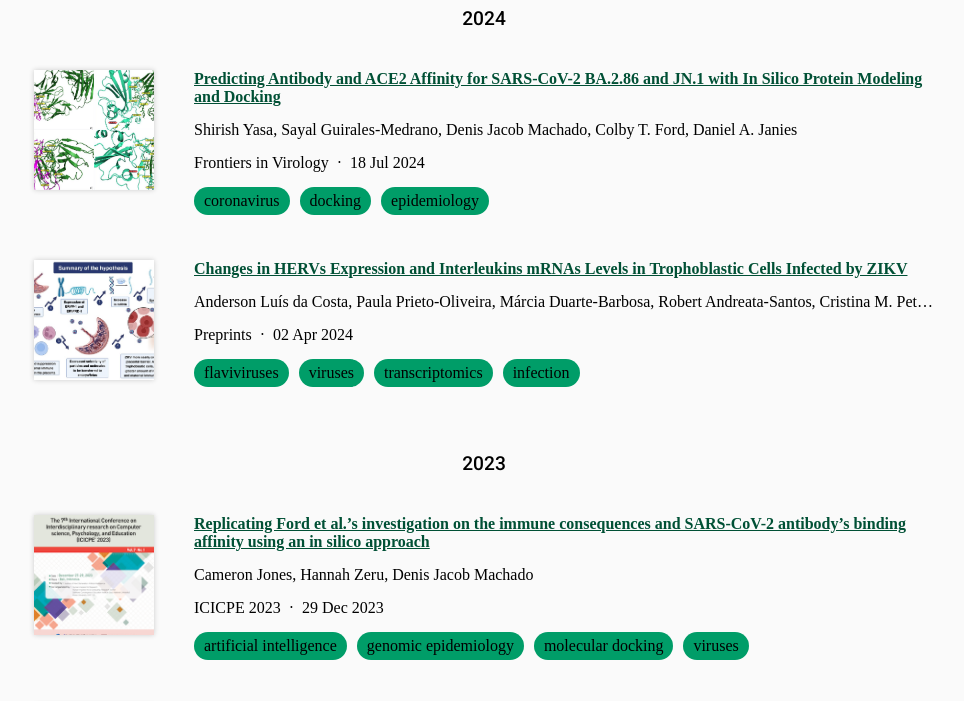
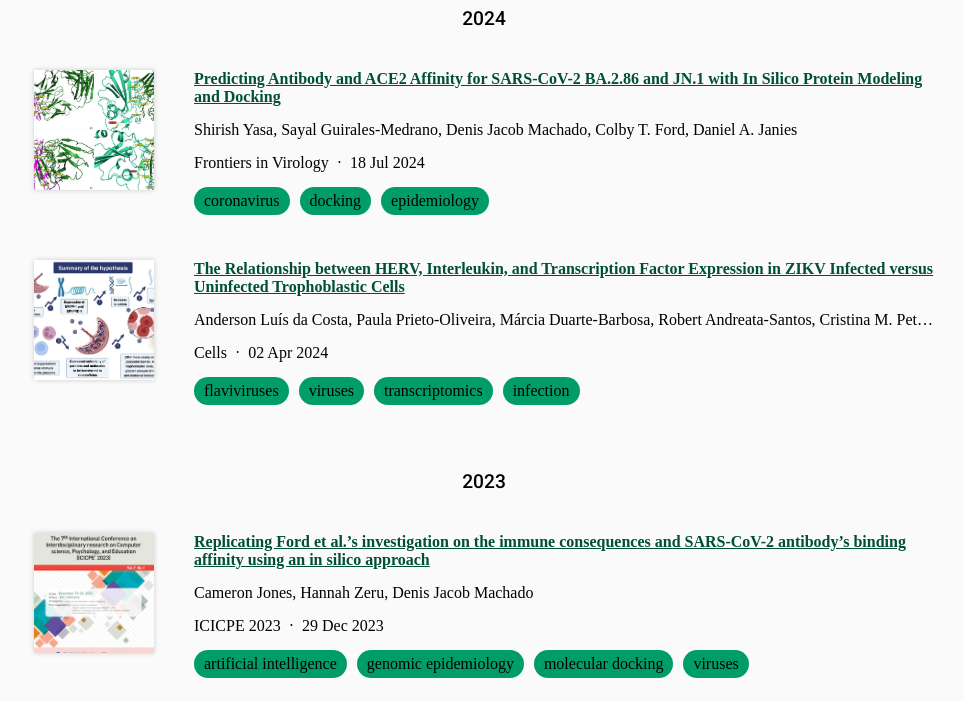
Before and after one commit to machadodj/machadodj.github.io, a Jekyll site: the page built from research/index.md, in a window 1280 px wide and 900 px high, scrolled down 893 px, cut to the strip 0-701 px from the top of the window. Shown: the whole strip, without its empty margins (156-1120 px from the left). Built offline with Jekyll 4.4.1, drawn with Linux system fonts in a browser that asks for light colours; nearby versions of some CDN libraries; some web fonts are replaced; part of the change alters nothing that is shown.

Commit message:
Generate citations

```diff
--- a/_data/citations.yaml
+++ b/_data/citations.yaml
@@ -1,6 +1,34 @@
 # DO NOT EDIT, GENERATED AUTOMATICALLY FROM SOURCES.YAML (AND ELSEWHERE)
 # See https://github.com/greenelab/lab-website-template/wiki/Citations
 
+- id: doi:10.3390/cells13171491
+  title: The Relationship between HERV, Interleukin, and Transcription Factor Expression
+    in ZIKV Infected versus Uninfected Trophoblastic Cells
+  authors:
+  - "Anderson Lu\xEDs da Costa"
+  - Paula Prieto-Oliveira
+  - "M\xE1rcia Duarte-Barbosa"
+  - Robert Andreata-Santos
+  - Cristina M. Peter
+  - Thamires Prolo
+  - Fernando Antoneli
+  - Maria Isabel V. G. de Carvalho
+  - "Ricardo Dur\xE3es-Carvalho"
+  - Marcelo Ribeiro da Silva Briones
+  - Juliana T. Maricato
+  - Paolo M. A. Zanotto
+  - Denis Jacob Machado
+  - Luiz Mario Ramos Janini
+  publisher: Cells
+  date: '2024-04-02'
+  link: https://doi.org/gt96hw
+  image: images/20240402_ZIKV.jpg
+  tags:
+  - flaviviruses
+  - viruses
+  - transcriptomics
+  - infection
+  _cache: be2f21fc9bdcaa91d63159cd5ef2f64b4317e58880270d915f21aafa492a7999
 - id: doi:10.3389/fviro.2024.1419276
   title: Predicting Antibody and ACE2 Affinity for SARS-CoV-2 BA.2.86 and JN.1 with
     In Silico Protein Modeling and Docking
@@ -19,34 +47,6 @@
   - docking
   - epidemiology
   _cache: 10ddb019b552505cdb4d702c968b0eb3f43658328c8ff88d248cde76902103ed
-- id: doi:10.20944/preprints202404.0232.v1
-  title: Changes in HERVs Expression and Interleukins mRNAs Levels in Trophoblastic
-    Cells Infected by ZIKV
-  authors:
-  - "Anderson Lu\xEDs da Costa"
-  - Paula Prieto-Oliveira
-  - "M\xE1rcia Duarte-Barbosa"
-  - Robert Andreata-Santos
-  - Cristina M. Peter
-  - Thamires Prolo
-  - Fernando Antoneli
-  - Maria Isabel V. G. de Carvalho
-  - "Ricardo Dur\xE3es-Carvalho"
-  - Marcelo Ribeiro da Silva Briones
-  - Juliana T. Maricato
-  - Paolo M. A. Zanotto
-  - Denis Jacob Machado
-  - Luiz Mario Ramos Janini
-  publisher: Preprints
-  date: '2024-04-02'
-  link: https://doi.org/gtvvqm
-  image: images/20240402_ZIKV.jpg
-  tags:
-  - flaviviruses
-  - viruses
-  - transcriptomics
-  - infection
-  _cache: e28e643aea122670a1fe071709da8b4a49b67a5af7be1e6437530173c0062184
 - id: issn:2508-7436
   title: "Replicating Ford et al.\u2019s investigation on the immune consequences\
     \ and SARS-CoV-2 antibody\u2019s binding affinity using an in silico approach"
```
